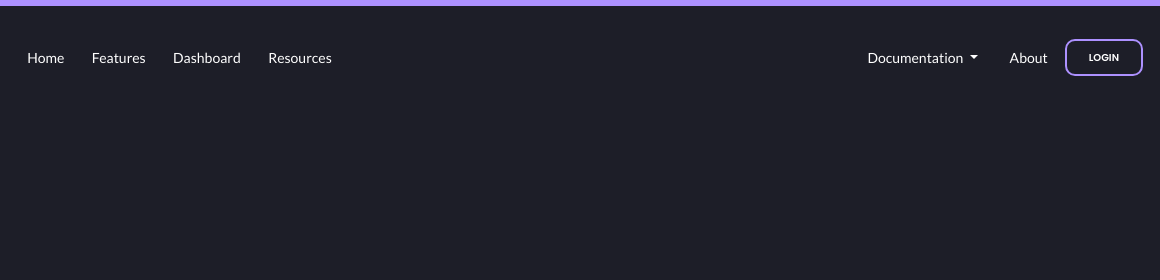
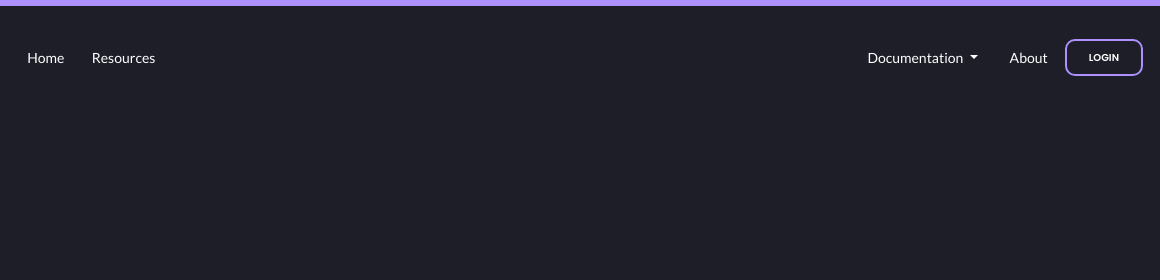
Before and after one commit to anahitahassan/Covid-Help-Hub, a plain HTML site: page resources.html in a window 1280 px wide. Shown: the top 280 px of the page, 120-1280 px from the left. Drawn offline with nearby package versions, Linux system fonts and the light colour scheme.

Commit message:
Update resources.html

```diff
--- a/resources.html
+++ b/resources.html
@@ -23,12 +23,6 @@
         <ul class="navbar-nav mr-auto">
             <li class="nav-item active">
                 <a class="nav-link" href="https://covidhelphub.github.io">Home <span class="sr-only">(current)</span></a>
-            </li>
-            <li class="nav-item">
-                <a class="nav-link" href="/features">Features</a>
-            </li>
-            <li class="nav-item">
-                <a class="nav-link" href="/features">Dashboard</a>
             </li>
             <li class="nav-item">
                 <a class="nav-link" href="https://covidhelphub.github.io/resources.html">Resources</a>
```
